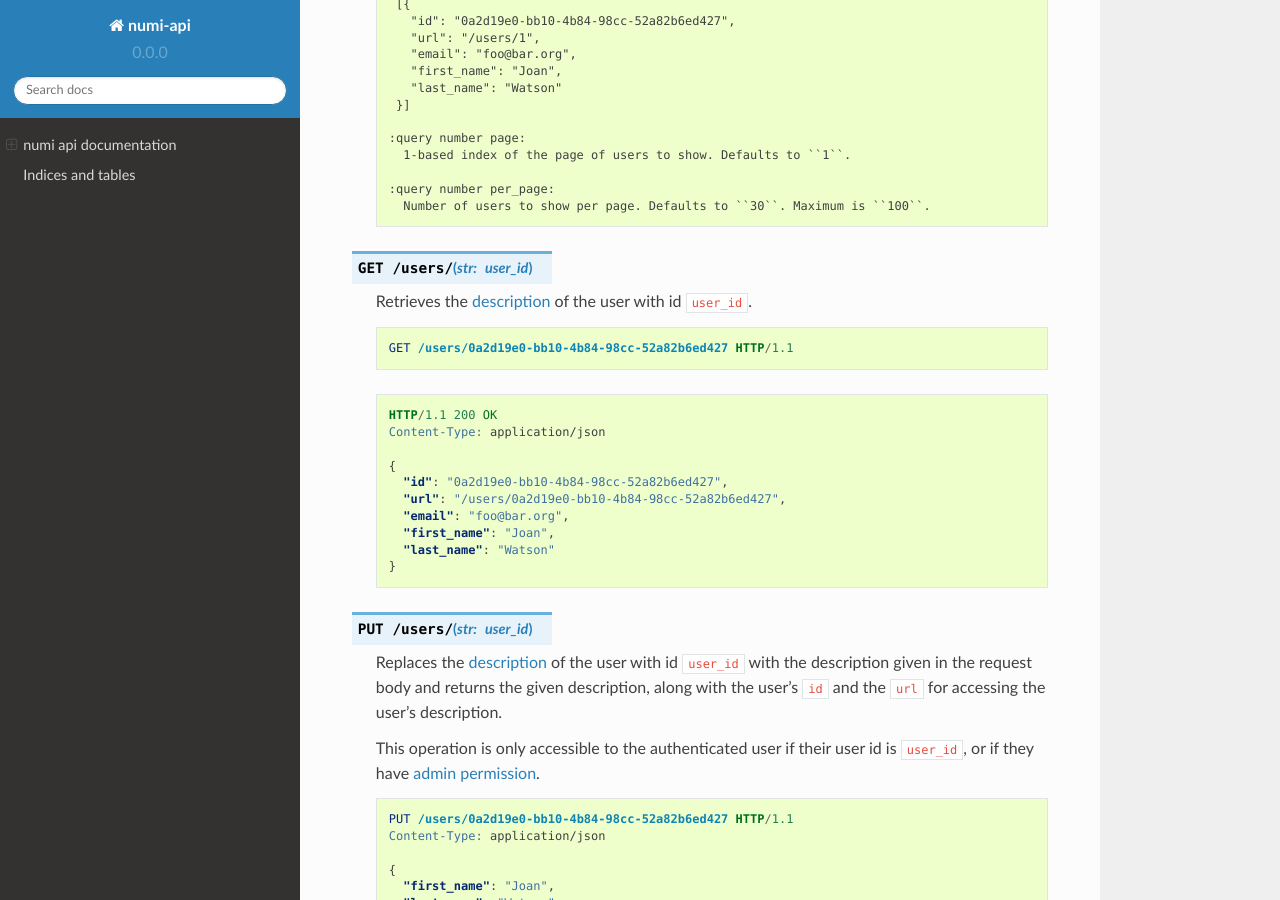
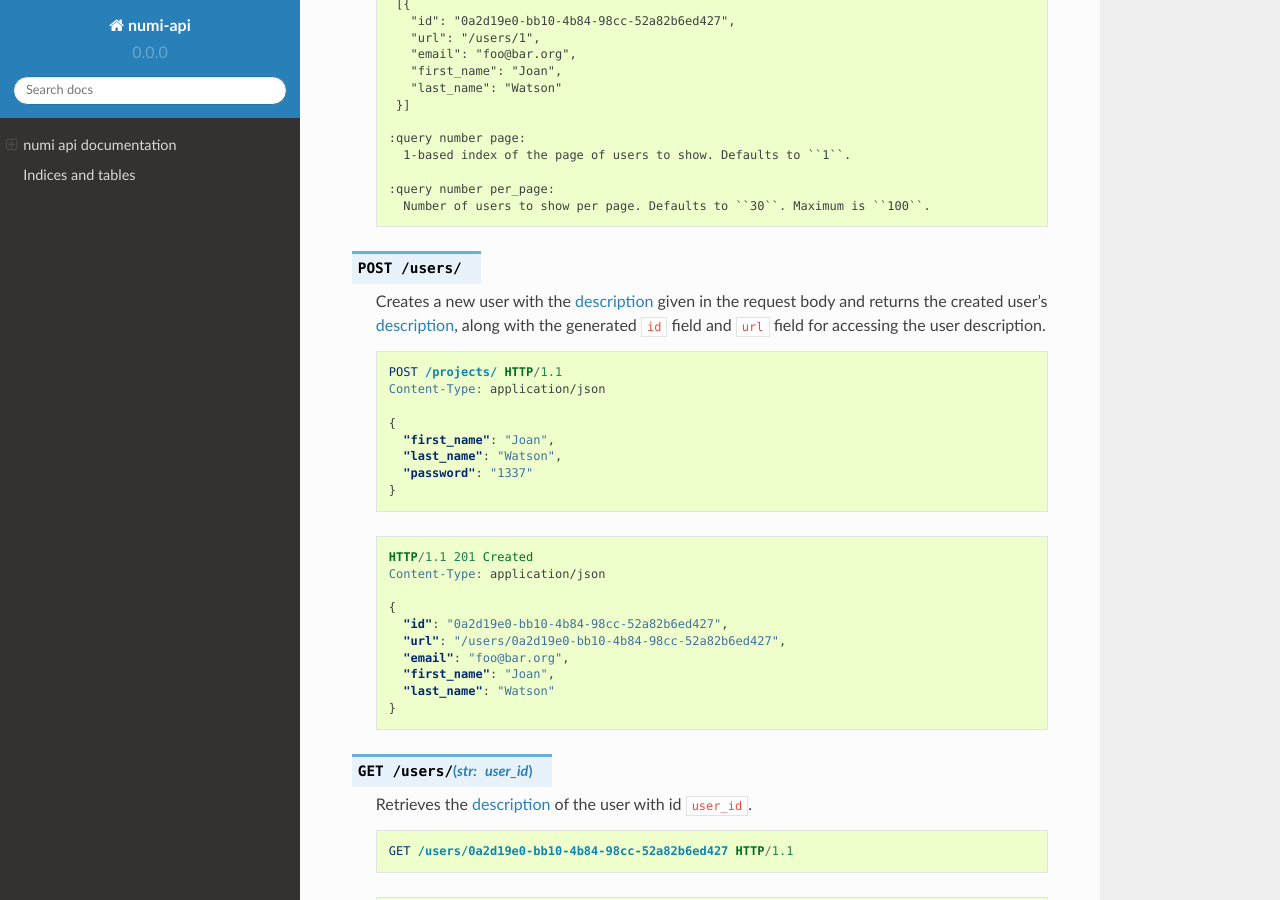
Before and after one commit to praekelt/numi-api, a Sphinx documentation site: the page built from docs/index.rst, in a window 1280 px wide and 900 px high, scrolled down 9839 px. Built offline with Sphinx 7.4.7 and the Read the Docs theme 2.0.0, drawn with Linux system fonts in a browser that asks for light colours.

Commit message:
Design and document POST /users/

```diff
--- a/docs/index.rst
+++ b/docs/index.rst
@@ -515,6 +515,37 @@ Users
 
     :query number per_page:
       Number of users to show per page. Defaults to ``30``. Maximum is ``100``.
+
+.. http:post:: /users/
+
+  Creates a new user with the :ref:`description <data-users-new>` given in the
+  request body and returns the created user's :ref:`description
+  <data-users-new>`, along with the generated ``id`` field and ``url`` field
+  for accessing the user description.
+
+  .. sourcecode:: http
+
+     POST /projects/ HTTP/1.1
+     Content-Type: application/json
+
+     {
+       "first_name": "Joan",
+       "last_name": "Watson",
+       "password": "1337"
+     }
+
+  .. sourcecode:: http
+
+     HTTP/1.1 201 Created
+     Content-Type: application/json
+
+     {
+       "id": "0a2d19e0-bb10-4b84-98cc-52a82b6ed427",
+       "url": "/users/0a2d19e0-bb10-4b84-98cc-52a82b6ed427",
+       "email": "foo@bar.org",
+       "first_name": "Joan",
+       "last_name": "Watson"
+     }
 
 .. http:get:: /users/(str:user_id)
 
```
